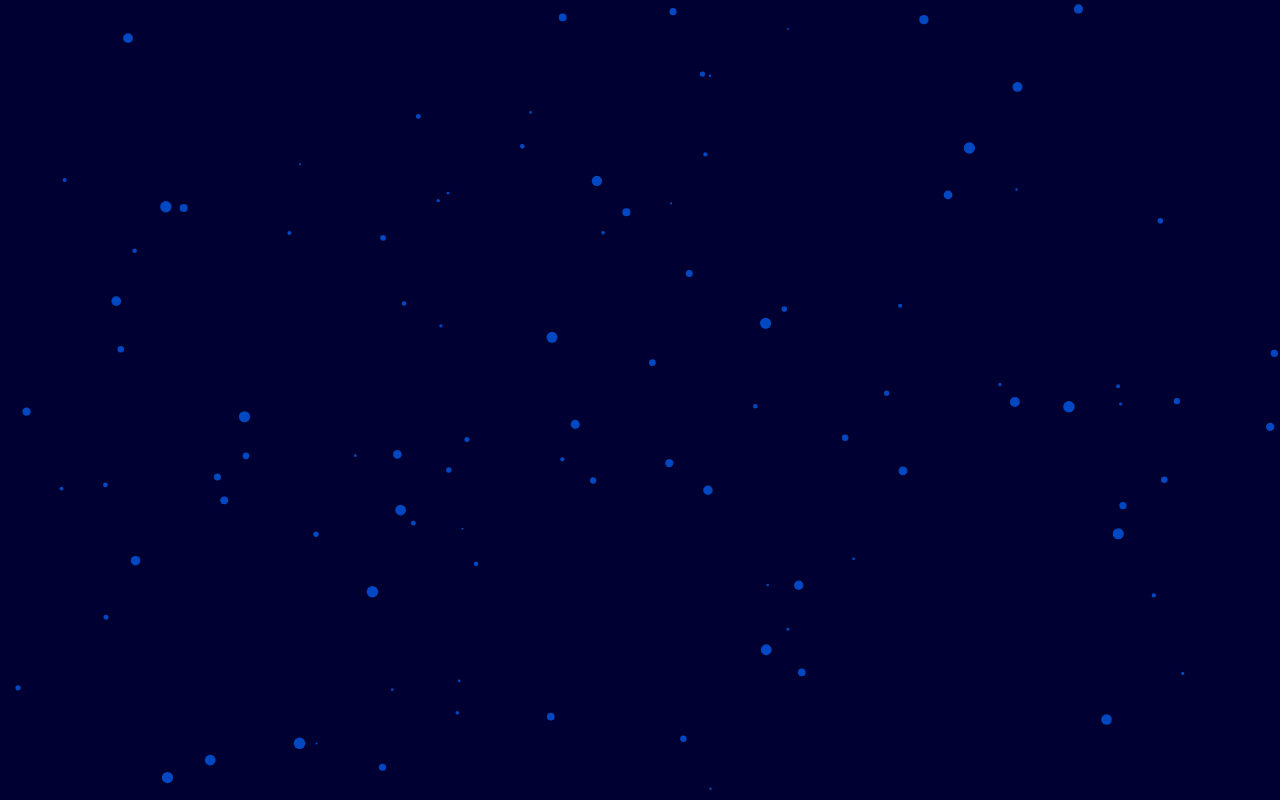
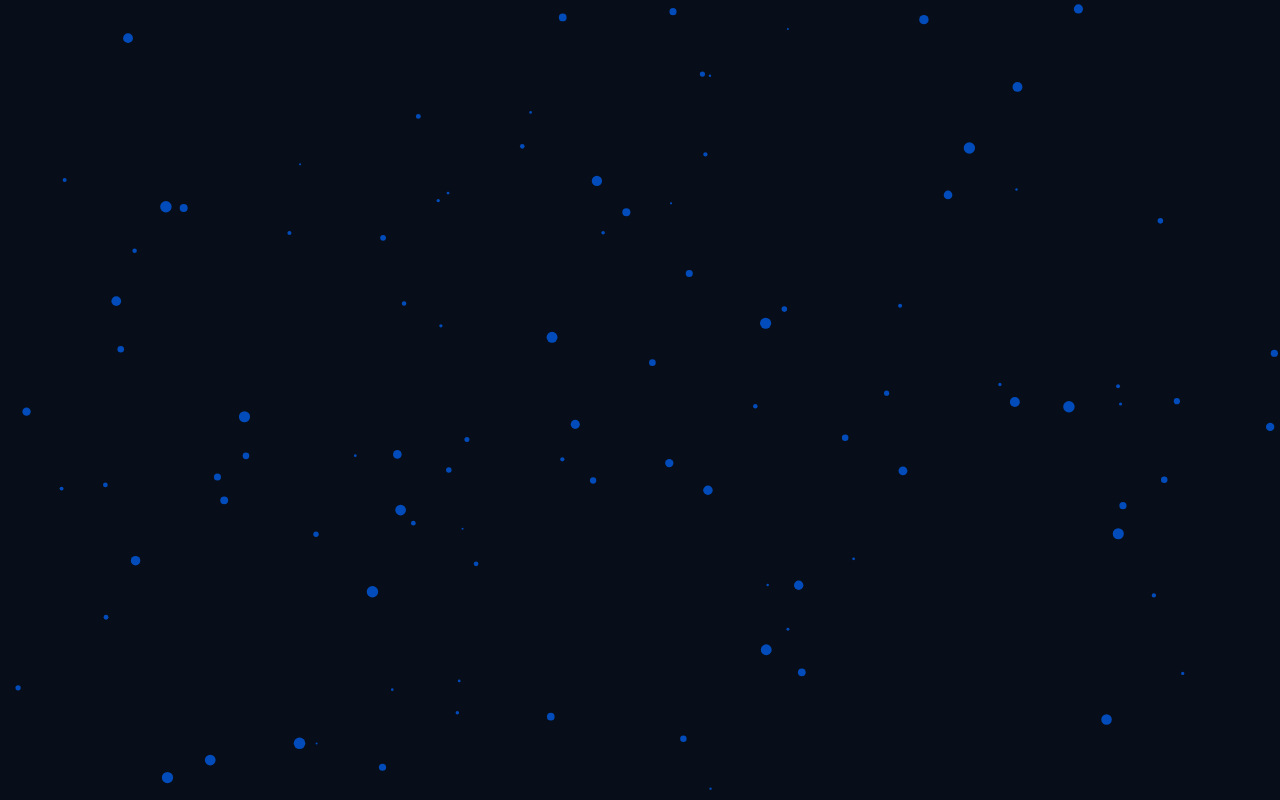
Before and after one commit to mercmerkus/vercel, a plain HTML site: page index.html in a window 1280 px wide. Drawn offline with Linux system fonts and the light colour scheme.

Commit message:
index.html

```diff
--- a/index.html
+++ b/index.html
@@ -3,13 +3,13 @@
 <head>
   <meta charset="UTF-8">
   <meta name="viewport" content="width=device-width, initial-scale=1.0">
-  <title>Interaktiver Blauer Hintergrund</title>
+  <title>Langsame Partikel-Animation</title>
   <style>
     body, html {
       margin: 0;
       padding: 0;
       overflow: hidden;
-      background-color: #000033; /* Dunkelblauer Hintergrund */
+      background-color: #070d19;
     }
     canvas {
       display: block;
```
